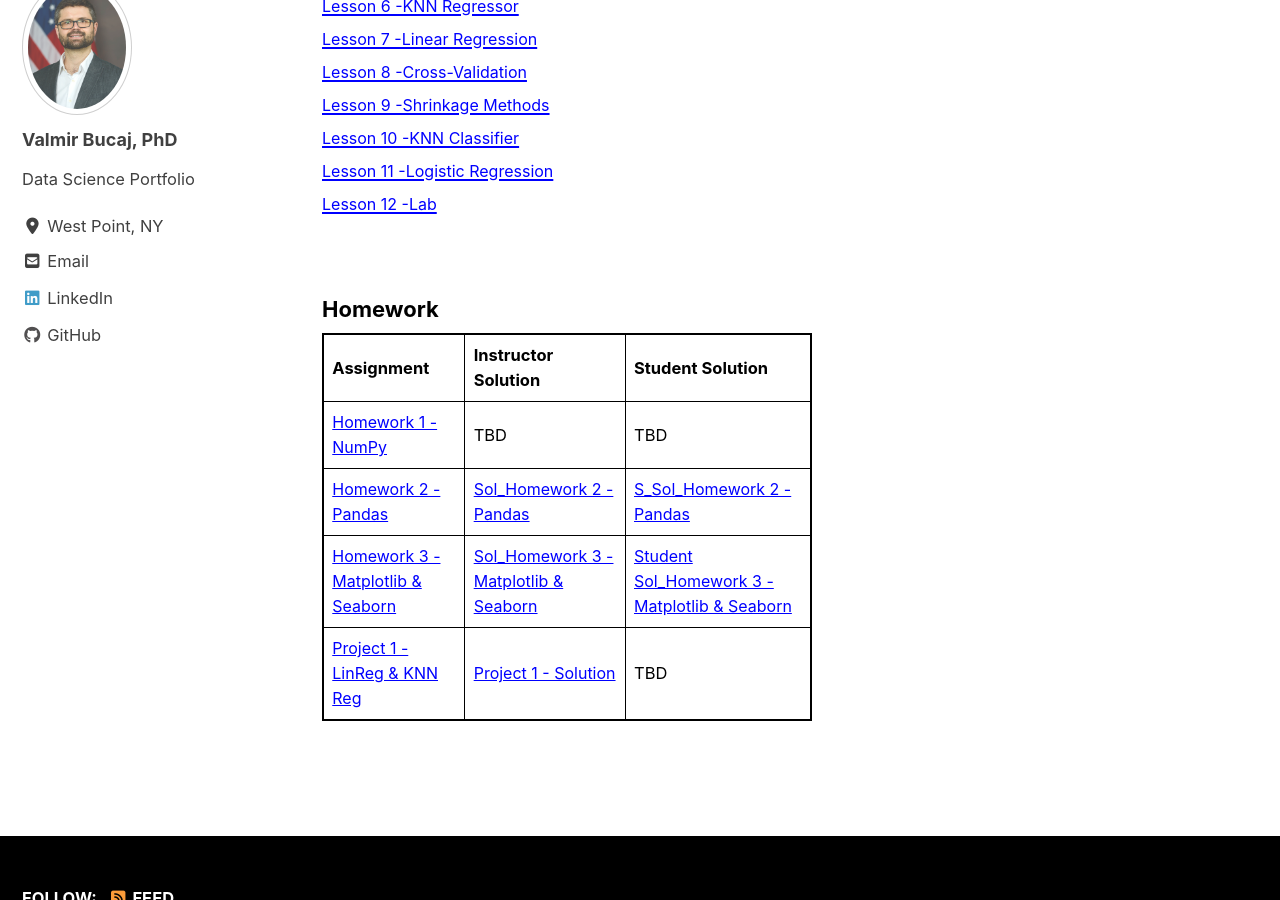
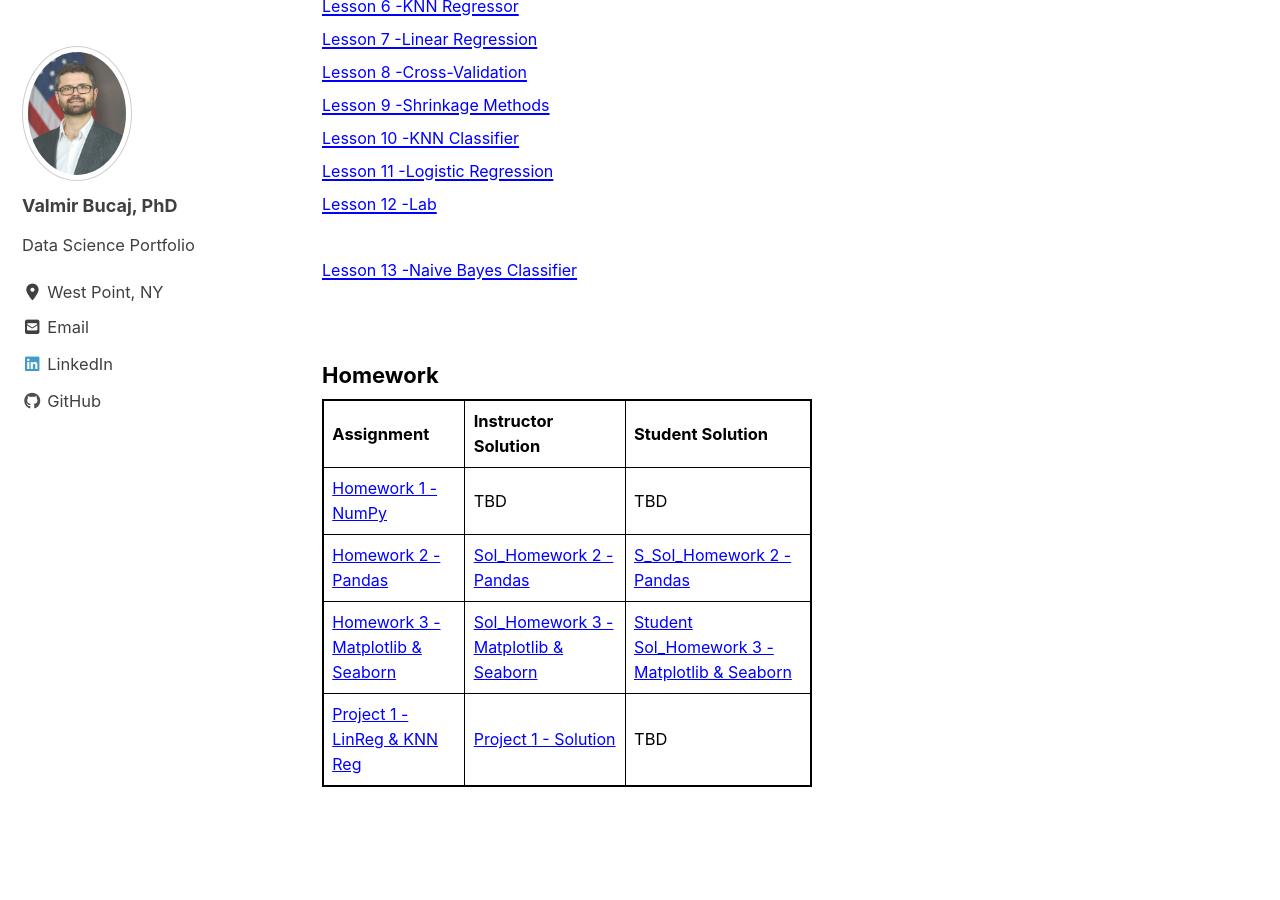
Before and after one commit to vbucaj/vbucaj.github.io, a Jekyll site: the page built from _pages/MA477.md, in a window 1280 px wide and 900 px high, scrolled down 943 px. Built offline with Jekyll 4.4.1, drawn with Linux system fonts in a browser that asks for light colours; cached includes are drawn as plain includes; nearby versions of some CDN libraries.

Commit message:
lesson 13

```diff
--- a/_pages/MA477.md
+++ b/_pages/MA477.md
@@ -59,6 +59,9 @@
 <br>
 <a href="https://github.com/vbucaj/lecture-notes/blob/master/MA477%20-%20Theory%20and%20Applications%20of%20Data%20Science/Lessons/Lesson%2012%20-%20Lab/Lesson%2012%20-%20Lab.ipynb" target="_blank"><font size='3'>Lesson 12 -Lab</font></a>
 <br>
+<br>
+<a href="https://github.com/vbucaj/lecture-notes/blob/master/MA477%20-%20Theory%20and%20Applications%20of%20Data%20Science/Lessons/Lesson%2013%20-%20Naive%20Bayes%20Classifier/Lesson%2013%20-%20Naive%20Bayes%20Classifier.ipynb" target="_blank"><font size='3'>Lesson 13 -Naive Bayes Classifier</font></a>
+<br>
 </body>
 
 
```
